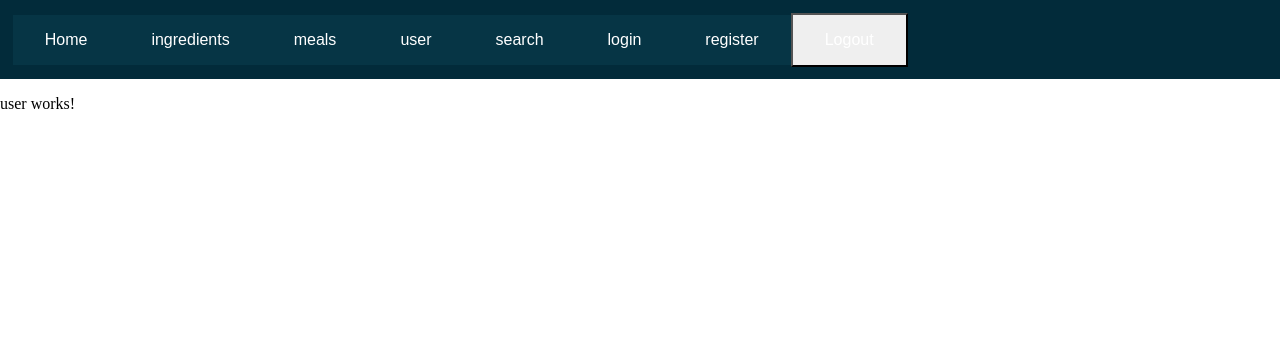
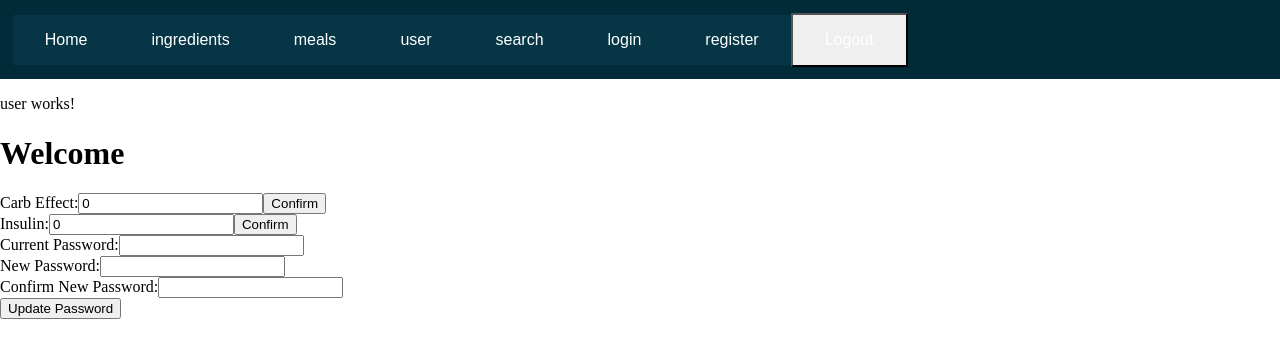
Before and after one commit to Banderas13/koolyhealth, an Angular app: page /user in a window 1280 px wide. Shown: the top 358 px of the page. Built offline with nearby package versions, Linux system fonts and the light colour scheme; sample sign-in values are in the browser's storage.

Commit message:
Added logic/functionality and basic template to change user carb+insulin sensitivity and change password. (still need to impliment check with current password) & implemented logic to also send user id and firstname to the local storage

```diff
--- a/src/app/shared/user.service.ts
+++ b/src/app/shared/user.service.ts
@@ -26,13 +26,19 @@ export class UserService {
   }
 
 
-  // Checks user credentials and returns a valid token or null
-  login(username: string, password: string): Observable<string | null> {
-    return this.http.post<{ token: string }>(`${this.apiUrl}/login`, { email: username, password }).pipe(
-        map(response => response.token),
-        catchError(() => of(null))
+  // Checks user credentials and returns a valid token or null and user ID and firstname
+  login(username: string, password: string): Observable<{ token: string; id: number; firstname: string } | null> {
+    return this.http.post<{ token: string; id: number; firstname: string }>(`${this.apiUrl}/login`, { email: username, password }).pipe(
+      map(response => {
+        return {
+          token: response.token,
+          id: response.id,
+          firstname: response.firstname
+        };
+      }),
+      catchError(() => of(null))
     );
-}
+  }
 
   // Registers a new user
   async register( username: string,
@@ -55,4 +61,19 @@ export class UserService {
 
     return this.http.post(`${this.apiUrl}/register`, newUser);
   }
+
+  updateCarbEffect(userId: number, carbEffect: number): Observable<any> {
+    return this.http.patch(`${this.apiUrl}/${userId}`, { carbeffect: carbEffect });
+  }
+
+  updateInsulin(userId: number, insulin: number): Observable<any> {
+    return this.http.patch(`${this.apiUrl}/${userId}`, { insuline: insulin });
+  }
+
+  updatePassword(userId: number, currentPassword: string, newPassword: string): Observable<any> {
+    return this.http.patch(`${this.apiUrl}/${userId}`, {
+      currentPassword,
+      password: newPassword
+    });
+  }
 }
--- a/src/app/user/user.component.html
+++ b/src/app/user/user.component.html
@@ -1 +1,32 @@
 <p>user works!</p>
+
+<h1>Welcome {{firstName}}</h1>
+
+<!-- Update Carb Effect -->
+<div>
+  <label for="carbEffect">Carb Effect:</label>
+  <input type="number" id="carbEffect" [(ngModel)]="carbEffect" />
+  <button (click)="updateCarbEffect()">Confirm</button>
+</div>
+
+<!-- Update Insulin -->
+<div>
+  <label for="insulin">Insulin:</label>
+  <input type="number" id="insulin" [(ngModel)]="insulin" />
+  <button (click)="updateInsulin()">Confirm</button>
+</div>
+
+<!-- Update Password -->
+<div>
+  <label for="currentPassword">Current Password:</label>
+  <input type="password" id="currentPassword" [(ngModel)]="currentPassword" />
+</div>
+<div>
+  <label for="newPassword">New Password:</label>
+  <input type="password" id="newPassword" [(ngModel)]="newPassword" />
+</div>
+<div>
+  <label for="confirmPassword">Confirm New Password:</label>
+  <input type="password" id="confirmPassword" [(ngModel)]="confirmPassword" />
+</div>
+<button (click)="updatePassword()">Update Password</button>
--- a/src/app/user/user.component.ts
+++ b/src/app/user/user.component.ts
@@ -1,11 +1,51 @@
 import { Component } from '@angular/core';
+import { UserService } from '../shared/user.service';
+import { FormsModule } from '@angular/forms';
 
 @Component({
   selector: 'app-user',
-  imports: [],
+  imports: [ FormsModule ],
   templateUrl: './user.component.html',
   styleUrl: './user.component.css'
 })
 export class UserComponent {
+  userId: number =  parseInt(localStorage.getItem('userId') || '0');
+  carbEffect: number = 0;
+  insulin: number = 0;
+  currentPassword: string = '';
+  newPassword: string = '';
+  confirmPassword: string = '';
 
+  firstName: string = localStorage.getItem('firstname') || '';
+
+  constructor(private userService: UserService) {}
+
+  // Update Carb Effect
+  updateCarbEffect() {
+    this.userService.updateCarbEffect(this.userId, this.carbEffect).subscribe({
+      next: () => alert('Carb effect updated successfully'),
+      error: (err) => console.error('Error updating carb effect:', err),
+    });
+  }
+
+  // Update Insulin
+  updateInsulin() {
+    this.userService.updateInsulin(this.userId, this.insulin).subscribe({
+      next: () => alert('Insulin value updated successfully'),
+      error: (err) => console.error('Error updating insulin value:', err),
+    });
+  }
+
+  // Update Password
+  updatePassword() {
+    if (this.newPassword !== this.confirmPassword) {
+      alert('New password and confirm password do not match');
+      return;
+    }
+
+    this.userService.updatePassword(this.userId, this.currentPassword, this.newPassword).subscribe({
+      next: () => alert('Password updated successfully'),
+      error: (err) => console.error('Error updating password:', err),
+    });
+  }
 }
```
